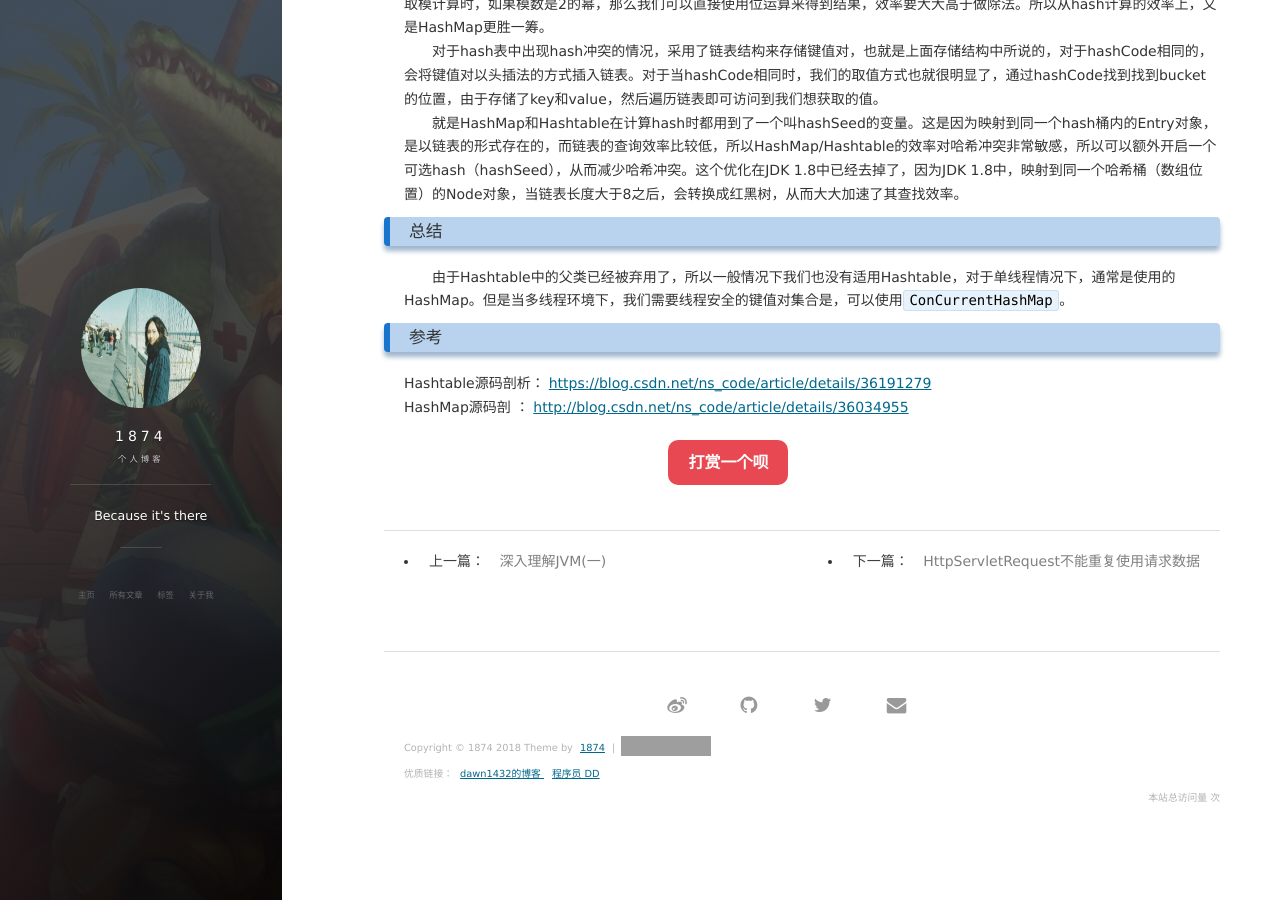
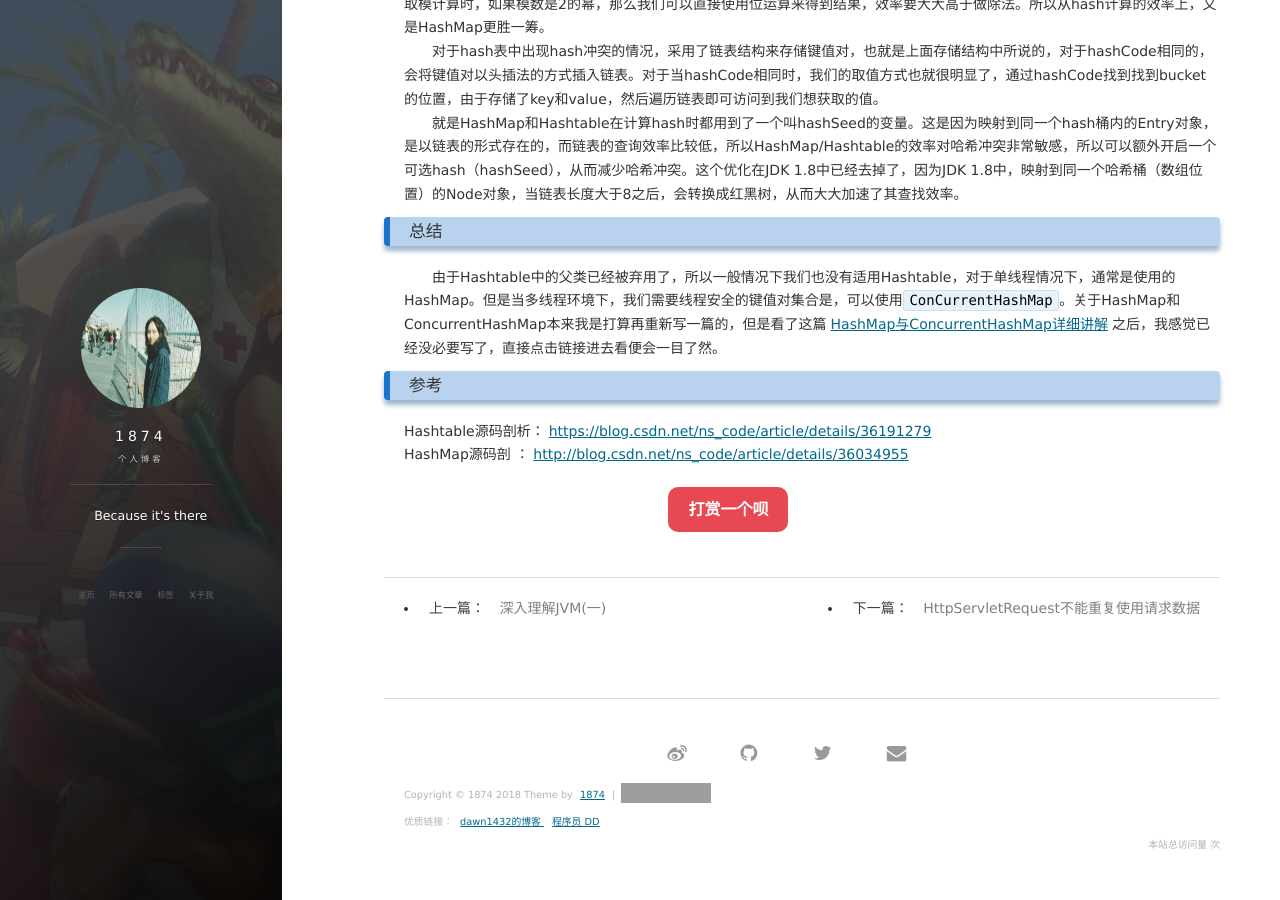
Before and after one commit to liangweilu/liangweilu.github.io, a Jekyll site: the page built from _posts/2018-8-07-HashMap和HashTable的区别.md, in a window 1280 px wide and 900 px high, scrolled down 2204 px. Built offline with Jekyll 4.4.1, drawn with Linux system fonts in a browser that asks for light colours; nearby versions of some CDN libraries; comment, search, counter and statistics services are not loaded; grey boxes are pictures that could not be loaded.

Commit message:
添加链接

```diff
--- a/_posts/2018-8-07-HashMap和HashTable的区别.md
+++ b/_posts/2018-8-07-HashMap和HashTable的区别.md
@@ -64,7 +64,7 @@ HashMap中，null可以作为Key，但是这样的键只有一个，可以有一
 
 ### 总结
 
-&emsp;&emsp;由于Hashtable中的父类已经被弃用了，所以一般情况下我们也没有适用Hashtable，对于单线程情况下，通常是使用的HashMap。但是当多线程环境下，我们需要线程安全的键值对集合是，可以使用`ConCurrentHashMap`。
+&emsp;&emsp;由于Hashtable中的父类已经被弃用了，所以一般情况下我们也没有适用Hashtable，对于单线程情况下，通常是使用的HashMap。但是当多线程环境下，我们需要线程安全的键值对集合是，可以使用`ConCurrentHashMap`。关于HashMap和ConcurrentHashMap本来我是打算再重新写一篇的，但是看了这篇[HashMap与ConcurrentHashMap详细讲解](https://mp.weixin.qq.com/s/wNmAi1FICNu7rkmCe1GDyw)之后，我感觉已经没必要写了，直接点击链接进去看便会一目了然。
 
 ### 参考
 Hashtable源码剖析：<https://blog.csdn.net/ns_code/article/details/36191279>
```
